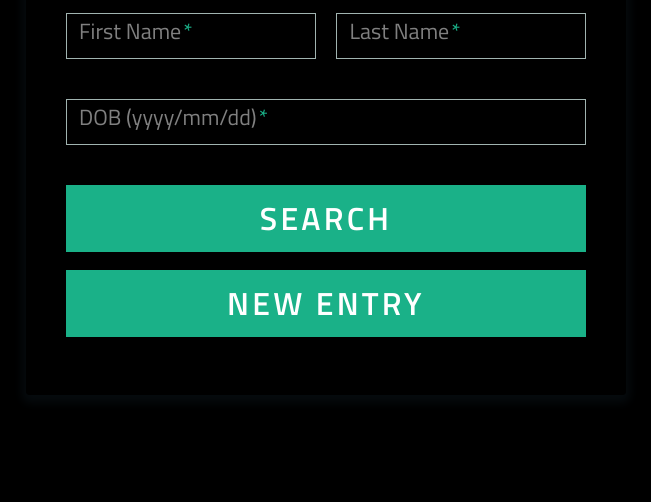
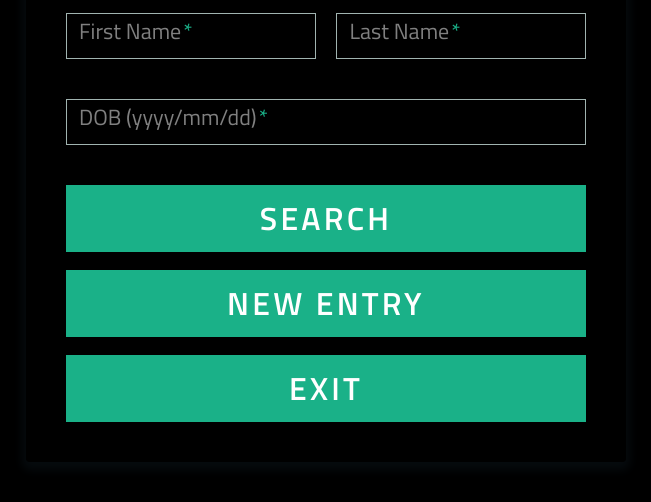
Before and after one commit to WaelLoop/JACAWA, a plain HTML site: page pages/search.html in a window 1280 px wide. Shown: the part 144-646 px from the top of the page, without its empty margins (314-965 px from the left). Drawn offline with nearby package versions, Linux system fonts and the light colour scheme.

Commit message:
removed current location and added exit buttons

```diff
--- a/pages/search.html
+++ b/pages/search.html
@@ -48,10 +48,9 @@
         <form action="new_refugee.html" method="post">
           <button type="submit" class="button button-block"/>New Entry</button><br>
         </form>
-
-
-          </form>
-
+        <form action="../index.html" method="post">
+          <button type="submit" class="button button-block"/>Exit</button>
+        </form>
         </div>
 
         <div id="login">
```
Also changed, not shown: pages/update_refugee.html (line endings or trailing spaces).
